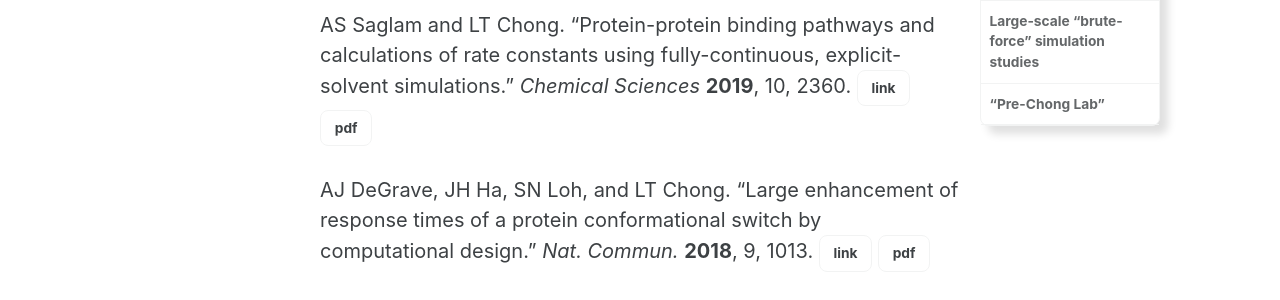
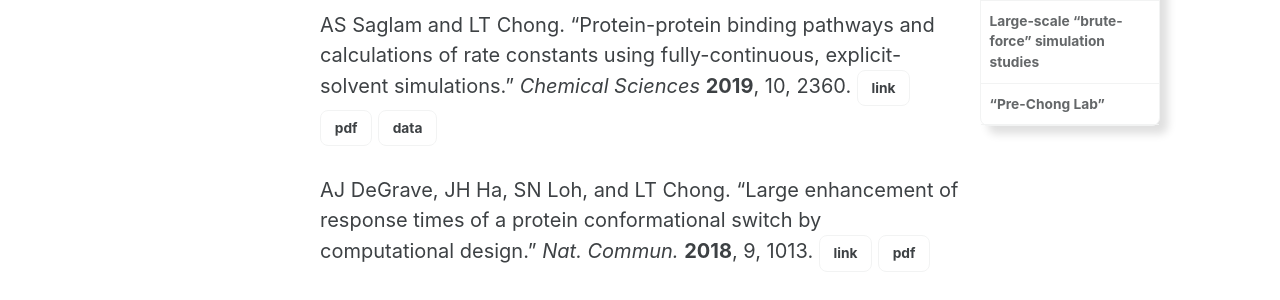
Before and after one commit to darianyang/mm-github-pages-test, a Jekyll site: the page built from _pages/publications.md, in a window 1280 px wide and 900 px high. Shown: the part 428-728 px from the top of the window. Built offline with Jekyll 4.4.1, drawn with Linux system fonts in a browser that asks for light colours; cached includes are drawn as plain includes.

Commit message:
Added data button for barstar-barnase

```diff
--- a/_pages/publications.md
+++ b/_pages/publications.md
@@ -12,7 +12,7 @@ AT Bogetti\*, B Mostofian\*, A Dickson\*, AJ Pratt\*, AS Saglam\*, PO Harrison\*
 [link](https://www.livecomsjournal.org/article/10607-a-suite-of-tutorials-for-the-westpa-rare-events-sampling-software-article-v1-0){: .btn .btn--inverse .btn--small} [pdf](/assets/pdf/weighted-ensemble/Bogetti et al. - 2019 - A Suite of Tutorials for the WESTPA Rare-Events Sa.pdf){: .btn .btn--inverse .btn--small}
 
 AS Saglam and LT Chong. “Protein-protein binding pathways and calculations of rate constants using fully-continuous, explicit-solvent simulations.” *Chemical Sciences* **2019**, 10, 2360.
-[link](https://pubs.rsc.org/en/content/articlelanding/2019/sc/c8sc04811h){: .btn .btn--inverse .btn--small} [pdf](/assets/pdf/weighted-ensemble/Saglam and Chong - 2019 - Protein–protein binding pathways and calculations .pdf){: .btn .btn--inverse .btn--small}
+[link](https://pubs.rsc.org/en/content/articlelanding/2019/sc/c8sc04811h){: .btn .btn--inverse .btn--small} [pdf](/assets/pdf/weighted-ensemble/Saglam and Chong - 2019 - Protein–protein binding pathways and calculations .pdf){: .btn .btn--inverse .btn--small} [data](https://zenodo.org/record/3885771#.X2KCloZ7nxt){: .btn .btn--inverse .btn--small}
 
 AJ DeGrave, JH Ha, SN Loh, and LT Chong. “Large enhancement of response times of a protein conformational switch by computational design.” *Nat. Commun.* **2018**, 9, 1013.
 [link](https://www.nature.com/articles/s41467-018-03228-6){: .btn .btn--inverse .btn--small} [pdf](/assets/pdf/weighted-ensemble/DeGrave et al. - 2018 - Large enhancement of response times of a protein c.pdf){: .btn .btn--inverse .btn--small}
```
